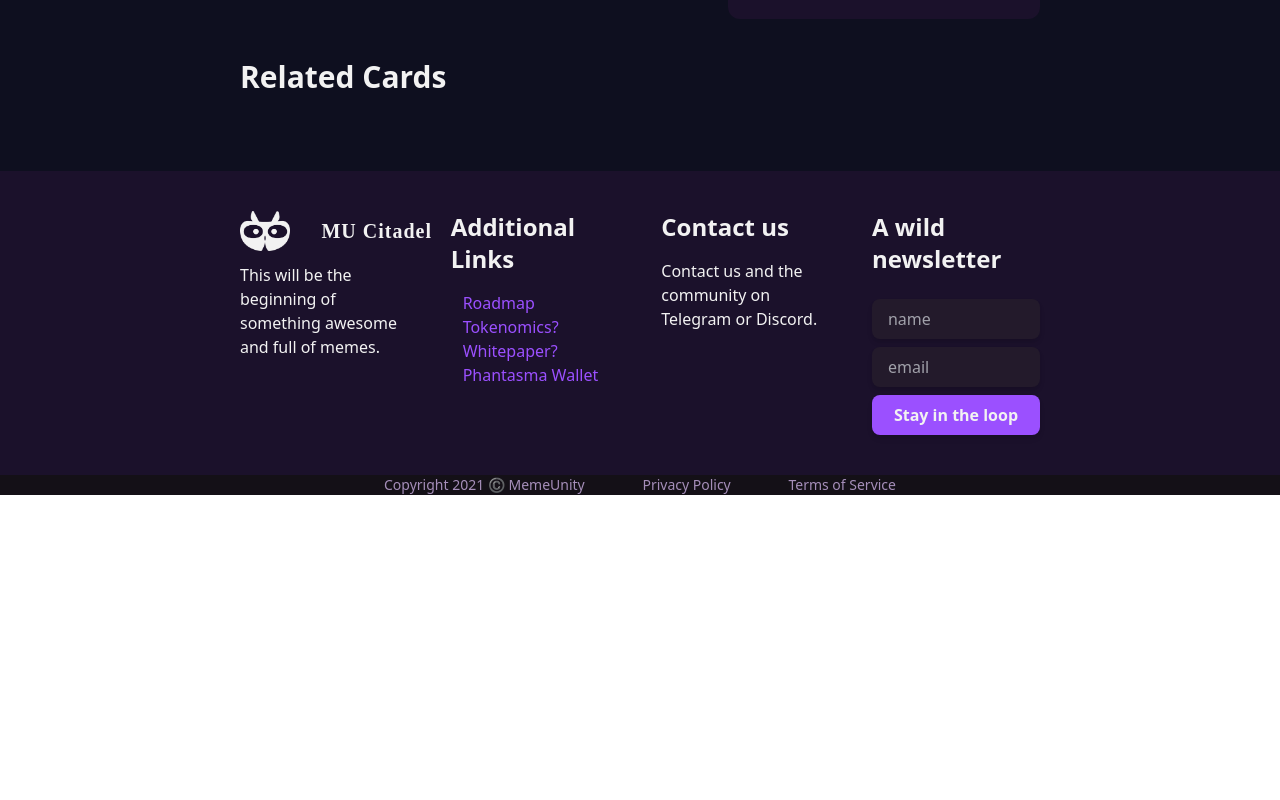
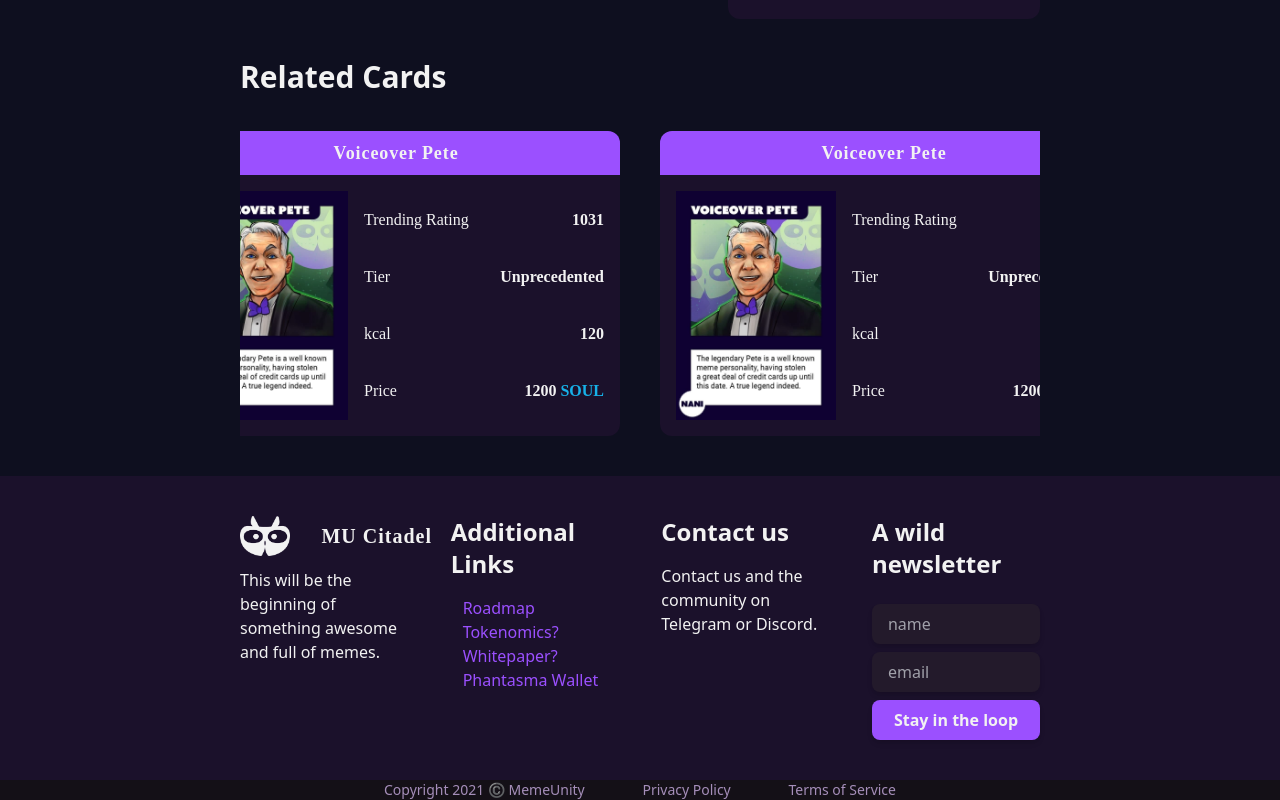
Before and after one commit to dredshep/mucitadel-legacy, a Next.js app: page /product in a window 1280 px wide. Shown: the part 1198-1998 px from the top of the page. Before the commit the page ends 1693 px from the top, so only its background shows below. Built offline with nearby package versions, Linux system fonts and the light colour scheme.

Commit message:
fixed Card2 export

```diff
--- a/components/Cards2/index.tsx
+++ b/components/Cards2/index.tsx
@@ -1,4 +1,4 @@
-function Card2 (props) {
+export function Card2 (props) {
   return (
     <div {...props}>
       <div className="rounded-xl font-title bg-asidebg overflow-hidden">
--- a/pages/product.tsx
+++ b/pages/product.tsx
@@ -186,7 +186,7 @@ function SeriesDetails() {
 
 function RelatedSection() {
   const title = <div className="text-3xl font-bold mb-9 mt-10">Related Cards</div>
-  const cards = <div className="flex justify-center w-full box-border overflow-hidden"><div>{Card2}</div> <div className="w-10 flex-shrink-0"></div> <div>{Card2}</div></div>
+  const cards = <div className="flex justify-center w-full box-border overflow-hidden"><div><Card2 /></div> <div className="w-10 flex-shrink-0"></div> <div><Card2 /></div></div>
   return (<>{title} {cards}</>)
 }
 
```
